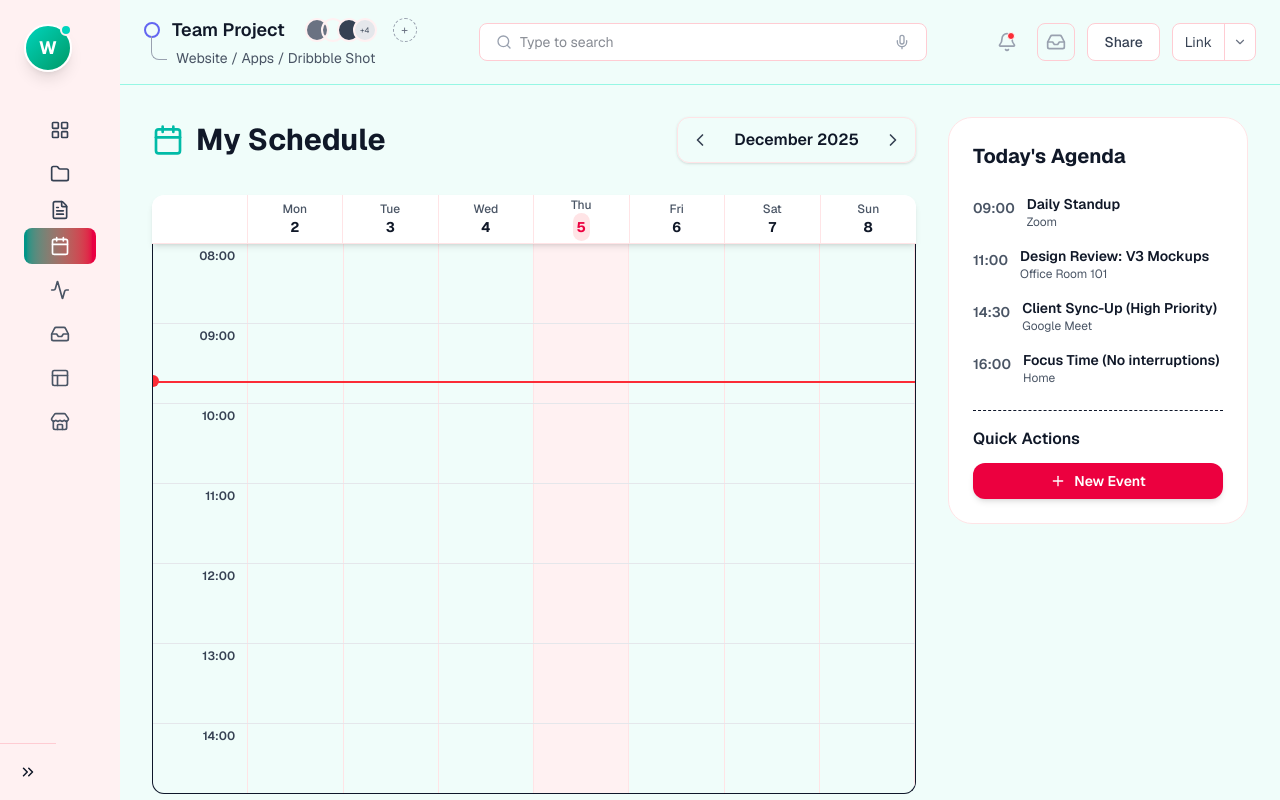
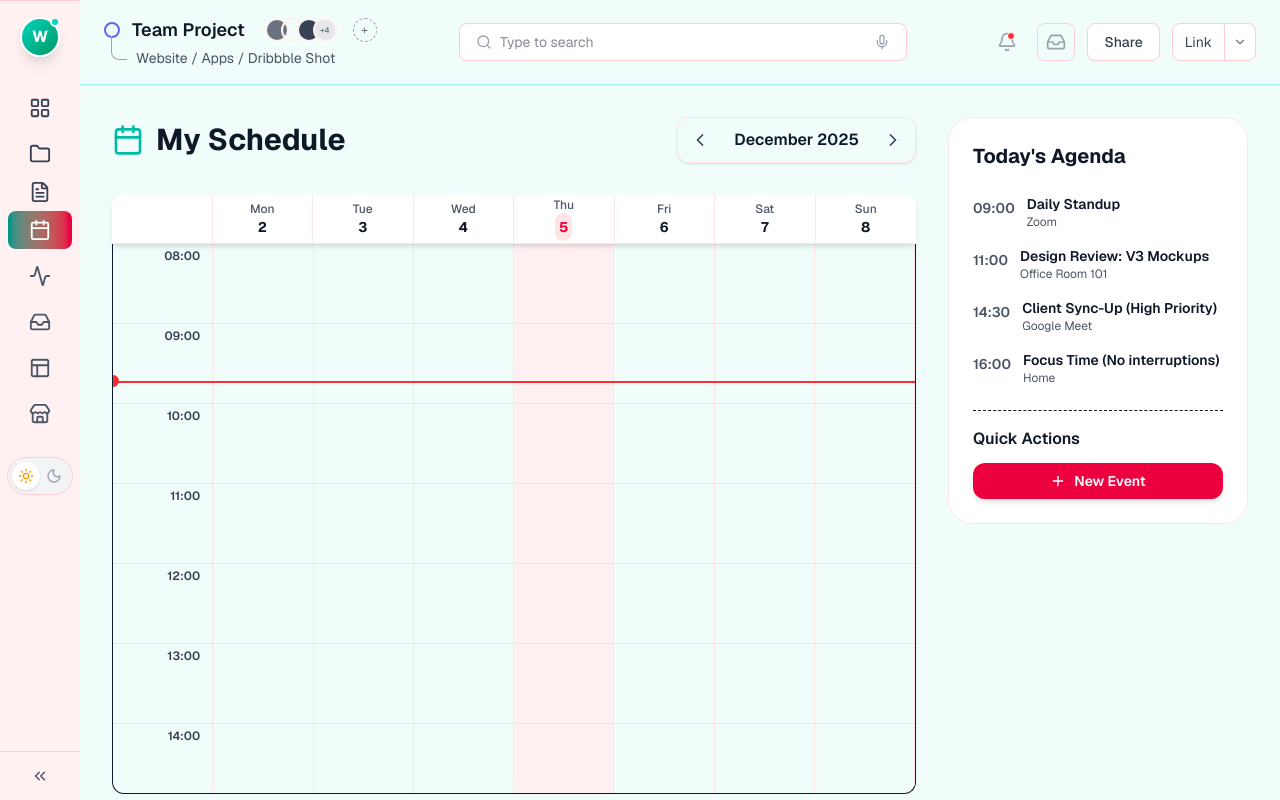
Before and after one commit to Subhra0007/Multi-Tasking, a Next.js app: page /schedule in a window 1280 px wide. Both pictures are taken after a click on the button "Hide". Built offline with nearby package versions, Linux system fonts and the light colour scheme.

Commit message:
04-12 at 22:33

```diff
--- a/components/Sidebar.tsx
+++ b/components/Sidebar.tsx
@@ -193,23 +193,26 @@ export default function Sidebar({ view, setView, activeMenu }: SidebarProps) {
   return (
     <motion.nav
       layout
-      className={`h-screen overflow-y-auto flex flex-col transition-colors duration-300 font-sans shrink-0 relative
-      ${isDark ? 'bg-[#0F1014] text-gray-300' : 'bg-rose-50 text-gray-900'}`}
+      className={`h-screen flex flex-col transition-colors duration-300 font-sans shrink-0 relative border-t
+      ${isDark ? 'bg-[#0F1014] text-gray-300 border-gray-800' : 'bg-rose-50 text-gray-900 border-rose-200'}`}
       style={{
-        width: open ? "300px" : "fit-content",
+        width: open ? "300px" : "80px",
+        minWidth: open ? "300px" : "80px",
       }}
     >
+      {/* Scrollable Content Area */}
+      <div className="flex-1 overflow-y-auto pb-16">
 
       {/* 1. User Profile */}
-      <div className="p-6 pb-2">
-        <div className="flex items-center justify-between mb-6">
-          <div className="flex items-center gap-3">
+      <div className={`${open ? 'p-6 pb-2' : 'p-4 pb-2'}`}>
+        <div className={`flex items-center ${open ? 'justify-between mb-6' : 'justify-center mb-4'}`}>
+          <div className={`flex items-center ${open ? 'gap-3' : 'justify-center'}`}>
             <div className="relative">
-              <div className={`w-12 h-12 rounded-full bg-gradient-to-br from-teal-400 to-emerald-600 flex items-center justify-center text-white overflow-hidden shadow-lg border-2
+              <div className={`${open ? 'w-12 h-12' : 'w-10 h-10'} rounded-full bg-gradient-to-br from-teal-400 to-emerald-600 flex items-center justify-center text-white overflow-hidden shadow-lg border-2
                 ${isDark ? 'border-[#1a1b1e]' : 'border-white'}`}>
-                <span className="font-bold text-lg">W</span>
+                <span className={`font-bold ${open ? 'text-lg' : 'text-base'}`}>W</span>
               </div>
-              <div className={`absolute top-0 right-0 w-3 h-3 bg-teal-400 rounded-full border-2
+              <div className={`absolute top-0 right-0 ${open ? 'w-3 h-3' : 'w-2.5 h-2.5'} bg-teal-400 rounded-full border-2
                 ${isDark ? 'border-[#0F1014]' : 'border-rose-50'}`}></div>
             </div>
             {open && (
@@ -259,7 +262,7 @@ export default function Sidebar({ view, setView, activeMenu }: SidebarProps) {
         )}
       </div>
 
-      <div className="px-6 py-2">
+      <div className={`${open ? 'px-6 py-2' : 'px-2 py-2'}`}>
         {open && (
           <div className={`text-xs font-bold uppercase tracking-wider mb-3 ${isDark ? 'text-gray-500' : 'text-gray-700'}`}>Overview</div>
         )}
@@ -277,13 +280,13 @@ export default function Sidebar({ view, setView, activeMenu }: SidebarProps) {
               ${isDashboardActive ? 'opacity-100' : 'opacity-0 group-hover:opacity-40'}`}
             />
             <div
-              className={`relative flex items-center gap-3 px-4 py-2 transition-colors
+              className={`relative flex items-center ${open ? 'gap-3 px-4' : 'justify-center px-2'} py-2 transition-colors
               ${isDashboardActive
                   ? 'text-white'
                   : isDark ? 'text-gray-400' : 'text-gray-700'}`}
             >
-              <motion.div layout className="grid h-full w-10 place-content-center text-lg">
-                <LayoutGrid size={20} />
+              <motion.div layout className={`grid h-full ${open ? 'w-10' : 'w-full'} place-content-center text-lg`}>
+                <LayoutGrid size={open ? 20 : 22} />
               </motion.div>
               {open && (
                 <motion.span
@@ -312,13 +315,13 @@ export default function Sidebar({ view, setView, activeMenu }: SidebarProps) {
               ${isProjectBoardActive ? 'opacity-100' : 'opacity-0 group-hover:opacity-40'}`}
             />
             <div
-              className={`relative flex items-center gap-3 px-4 py-2 rounded-[11px] transition-colors
-              ${isProjectBoardActive // Using view prop for active state check (optional, or keep local if it's just sidebar state)
+              className={`relative flex items-center ${open ? 'gap-3 px-4' : 'justify-center px-2'} py-2 rounded-[11px] transition-colors
+              ${isProjectBoardActive
                   ? 'text-white'
                   : isDark ? 'text-gray-300' : 'text-gray-800'}`}
             >
-              <motion.div layout className="grid h-full w-10 place-content-center text-lg">
-                <Folder size={20} className={isProjectBoardActive ? 'text-white' : isDark ? 'text-gray-400' : 'text-gray-700'} />
+              <motion.div layout className={`grid h-full ${open ? 'w-10' : 'w-full'} place-content-center text-lg`}>
+                <Folder size={open ? 20 : 22} className={isProjectBoardActive ? 'text-white' : isDark ? 'text-gray-400' : 'text-gray-700'} />
               </motion.div>
               {open && (
                 <motion.span
@@ -421,13 +424,13 @@ export default function Sidebar({ view, setView, activeMenu }: SidebarProps) {
               ${isTaskBoardActive ? 'opacity-100' : 'opacity-0 group-hover:opacity-40'}`}
             />
             <div
-              className={`relative flex items-center gap-3 px-4 py-2 rounded-[11px] transition-colors
+              className={`relative flex items-center ${open ? 'gap-3 px-4' : 'justify-center px-2'} py-2 rounded-[11px] transition-colors
               ${isTaskBoardActive
                   ? 'text-white'
                   : isDark ? 'text-gray-300' : 'text-gray-800'}`}
             >
-              <motion.div layout className="grid h-full w-10 place-content-center text-lg">
-                <FileText size={20} className={isTaskBoardActive ? 'text-white' : isDark ? 'text-gray-400' : 'text-gray-700'} />
+              <motion.div layout className={`grid h-full ${open ? 'w-10' : 'w-full'} place-content-center text-lg`}>
+                <FileText size={open ? 20 : 22} className={isTaskBoardActive ? 'text-white' : isDark ? 'text-gray-400' : 'text-gray-700'} />
               </motion.div>
               {open && (
                 <motion.span
@@ -520,14 +523,14 @@ export default function Sidebar({ view, setView, activeMenu }: SidebarProps) {
                 ${isScheduleActive ? 'opacity-100' : 'opacity-0 group-hover:opacity-40'}`}
             />
             <div
-              className={`relative flex items-center justify-between px-4 py-2 transition-colors
+              className={`relative flex items-center ${open ? 'justify-between px-4' : 'justify-center px-2'} py-2 transition-colors
                 ${isScheduleActive
                   ? 'text-white'
                   : textMuted}`}
             >
-              <div className="flex items-center gap-3">
-                <motion.div layout className="grid h-full w-10 place-content-center text-lg">
-                  <Calendar size={20} />
+              <div className={`flex items-center ${open ? 'gap-3' : 'justify-center'}`}>
+                <motion.div layout className={`grid h-full ${open ? 'w-10' : 'w-full'} place-content-center text-lg`}>
+                  <Calendar size={open ? 20 : 22} />
                 </motion.div>
                 {open && (
                   <motion.span
@@ -557,14 +560,14 @@ export default function Sidebar({ view, setView, activeMenu }: SidebarProps) {
                 ${isActivitiesActive ? 'opacity-100' : 'opacity-0 group-hover:opacity-40'}`}
             />
             <div
-              className={`relative flex items-center justify-between px-4 py-2 transition-colors
+              className={`relative flex items-center ${open ? 'justify-between px-4' : 'justify-center px-2'} py-2 transition-colors
                 ${isActivitiesActive
                   ? 'text-white'
                   : textMuted}`}
             >
-              <div className="flex items-center gap-3">
-                <motion.div layout className="grid h-full w-10 place-content-center text-lg">
-                  <Activity size={20} />
+              <div className={`flex items-center ${open ? 'gap-3' : 'justify-center'}`}>
+                <motion.div layout className={`grid h-full ${open ? 'w-10' : 'w-full'} place-content-center text-lg`}>
+                  <Activity size={open ? 20 : 22} />
                 </motion.div>
                 {open && (
                   <motion.span
@@ -598,14 +601,14 @@ export default function Sidebar({ view, setView, activeMenu }: SidebarProps) {
                 ${isInboxActive ? 'opacity-100' : 'opacity-0 group-hover:opacity-40'}`}
             />
             <div
-              className={`relative flex items-center justify-between px-4 py-2 transition-colors
+              className={`relative flex items-center ${open ? 'justify-between px-4' : 'justify-center px-2'} py-2 transition-colors
                 ${isInboxActive
                   ? 'text-white'
                   : textMuted}`}
             >
-              <div className="flex items-center gap-3">
-                <motion.div layout className="grid h-full w-10 place-content-center text-lg">
-                  <Inbox size={20} />
+              <div className={`flex items-center ${open ? 'gap-3' : 'justify-center'}`}>
+                <motion.div layout className={`grid h-full ${open ? 'w-10' : 'w-full'} place-content-center text-lg`}>
+                  <Inbox size={open ? 20 : 22} />
                 </motion.div>
                 {open && (
                   <motion.span
@@ -643,14 +646,14 @@ export default function Sidebar({ view, setView, activeMenu }: SidebarProps) {
                 ${isTemplateActive ? 'opacity-100' : 'opacity-0 group-hover:opacity-40'}`}
             />
             <div
-              className={`relative flex items-center justify-between px-4 py-2 transition-colors
+              className={`relative flex items-center ${open ? 'justify-between px-4' : 'justify-center px-2'} py-2 transition-colors
                 ${isTemplateActive
                   ? 'text-white'
                   : textMuted}`}
             >
-              <div className="flex items-center gap-3">
-                <motion.div layout className="grid h-full w-10 place-content-center text-lg">
-                  <Layout size={20} />
+              <div className={`flex items-center ${open ? 'gap-3' : 'justify-center'}`}>
+                <motion.div layout className={`grid h-full ${open ? 'w-10' : 'w-full'} place-content-center text-lg`}>
+                  <Layout size={open ? 20 : 22} />
                 </motion.div>
                 {open && (
                   <motion.span
@@ -687,14 +690,14 @@ export default function Sidebar({ view, setView, activeMenu }: SidebarProps) {
                 ${isMarketPlacesActive ? 'opacity-100' : 'opacity-0 group-hover:opacity-40'}`}
             />
             <div
-              className={`relative flex items-center justify-between px-4 py-2 transition-colors
+              className={`relative flex items-center ${open ? 'justify-between px-4' : 'justify-center px-2'} py-2 transition-colors
                 ${isMarketPlacesActive
                   ? 'text-white'
                   : textMuted}`}
             >
-              <div className="flex items-center gap-3">
-                <motion.div layout className="grid h-full w-10 place-content-center text-lg">
-                  <Store size={20} />
+              <div className={`flex items-center ${open ? 'gap-3' : 'justify-center'}`}>
+                <motion.div layout className={`grid h-full ${open ? 'w-10' : 'w-full'} place-content-center text-lg`}>
+                  <Store size={open ? 20 : 22} />
                 </motion.div>
                 {open && (
                   <motion.span
@@ -722,7 +725,7 @@ export default function Sidebar({ view, setView, activeMenu }: SidebarProps) {
       </div>
 
       {/* 3. Bottom Card */}
-      <div className="mt-auto p-6 pb-20">
+      <div className={`mt-auto ${open ? 'p-6 pb-4' : 'p-4 pb-2'}`}>
         {open && (
           <>
             <div className={`text-[10px] font-bold uppercase tracking-wider mb-4 ${isDark ? 'text-gray-500' : 'text-gray-700'}`}>Onboarding</div>
@@ -769,9 +772,31 @@ export default function Sidebar({ view, setView, activeMenu }: SidebarProps) {
             </div>
           </>
         )}
+
+        {/* Theme Toggle - Always visible when collapsed */}
+        {!open && (
+          <div className="flex justify-center mb-2">
+            <div className={`flex items-center rounded-full p-1 border transition-colors
+              ${isDark ? 'bg-black/40 border-gray-800' : 'bg-gray-100 border-rose-200'}`}>
+              <button
+                onClick={() => setGlobalTheme(false)}
+                className={`p-1.5 rounded-full transition-all duration-300 ${!isDark ? 'bg-white text-amber-500 shadow-sm' : 'text-gray-600 hover:text-gray-400'}`}
+              >
+                <Sun size={16} />
+              </button>
+              <button
+                onClick={() => setGlobalTheme(true)}
+                className={`p-1.5 rounded-full transition-all duration-300 ${isDark ? 'bg-[#2c2d31] text-white shadow-sm' : 'text-gray-400 hover:text-gray-600'}`}
+              >
+                <Moon size={16} />
+              </button>
+            </div>
+          </div>
+        )}
+      </div>
       </div>
 
-      {/* Toggle Close Button - Fixed at Bottom */}
+      {/* Toggle Close Button - Fixed at Bottom of Viewport */}
       <motion.button
         layout
         onClick={() => setOpen((pv) => !pv)}
@@ -780,16 +805,17 @@ export default function Sidebar({ view, setView, activeMenu }: SidebarProps) {
             ? 'border-gray-800 bg-[#0F1014] hover:bg-[#1a1b1e]'
             : 'border-rose-200 bg-rose-50 hover:bg-rose-100'}`}
         style={{
-          width: open ? "300px" : "fit-content",
+          width: open ? "300px" : "80px",
         }}
       >
-        <div className="flex items-center p-2">
+        <div className={`flex items-center ${open ? 'justify-start px-4' : 'justify-center'} p-2`}>
           <motion.div
             layout
-            className="grid size-10 place-content-center text-lg"
+            className={`grid ${open ? 'size-10' : 'size-8'} place-content-center text-lg`}
           >
             <FiChevronsRight
-              className={`transition-transform ${open && "rotate-180"}`}
+              className={`transition-transform ${!open && "rotate-180"} ${isDark ? 'text-gray-400' : 'text-gray-600'}`}
+              size={open ? 20 : 18}
             />
           </motion.div>
           {open && (
```
